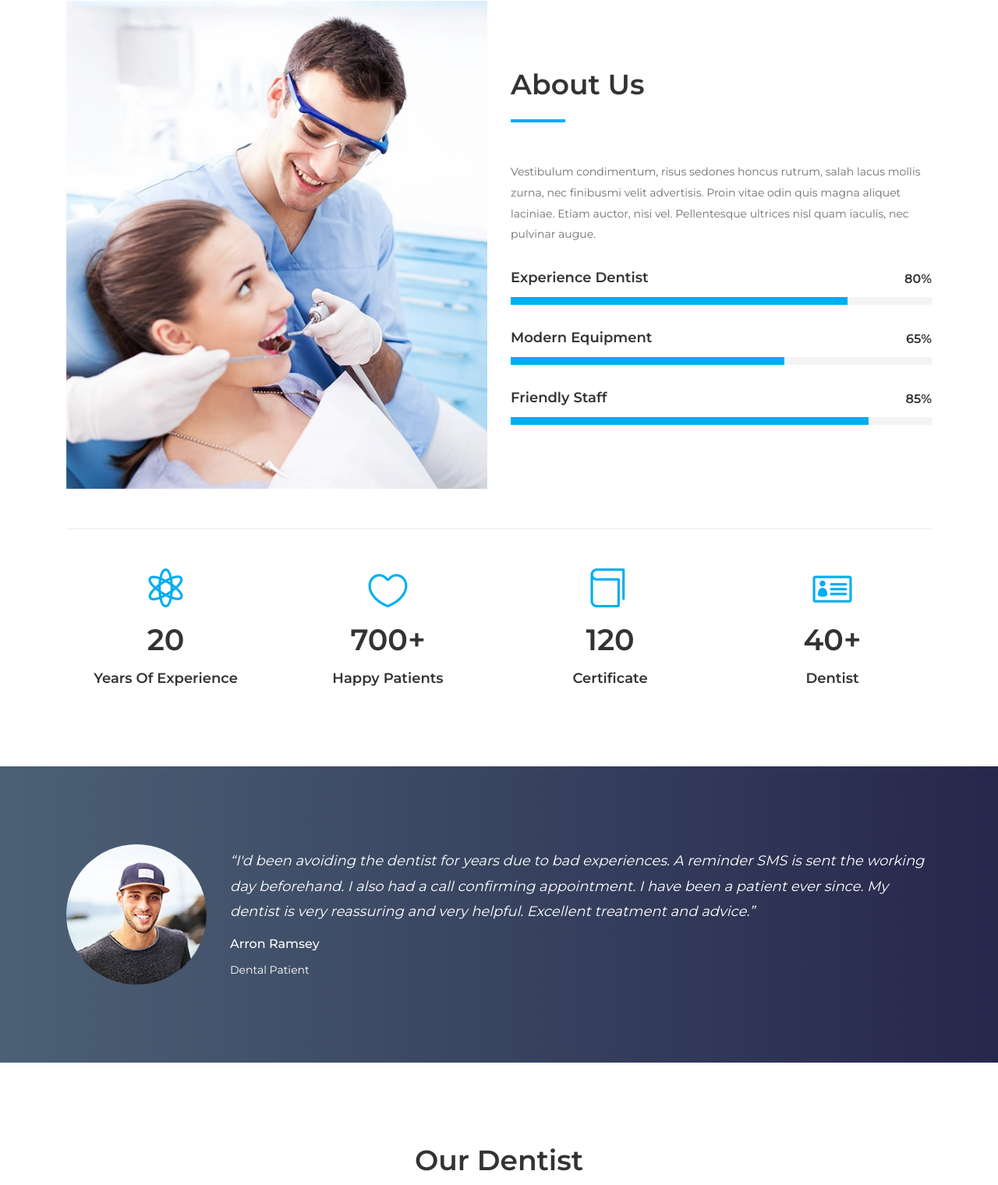
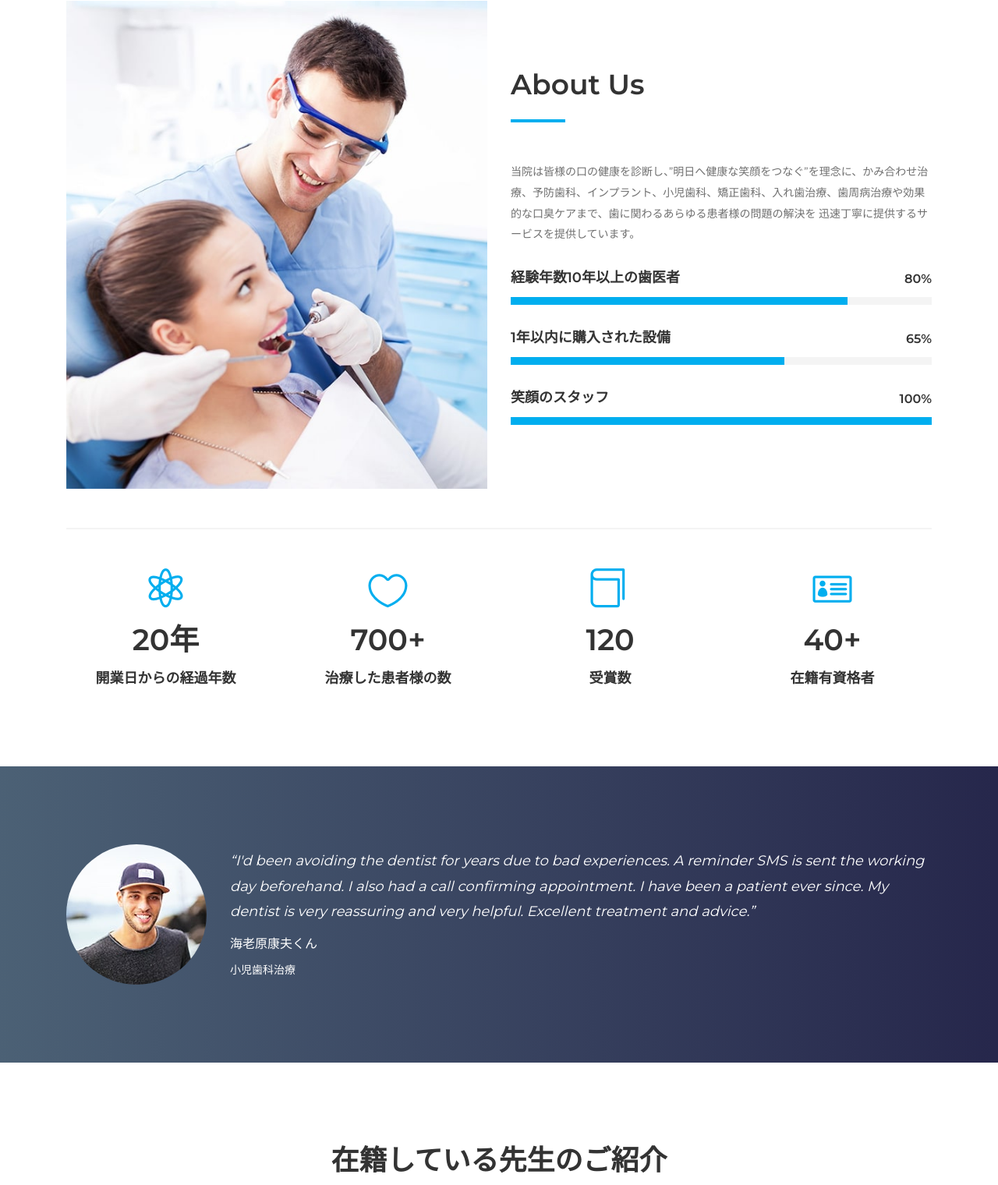
Before and after one commit to gucchi123/dentalsuikouproject, a website: page about.html in a window 1280 px wide. Shown: the part 480-2000 px from the top of the page at 78% size. Drawn offline with Linux system fonts and the light colour scheme; files whose address does not match are found by name.

Commit message:
about_japanese_revised

```diff
--- a/about.html
+++ b/about.html
@@ -175,12 +175,11 @@
               <h2>About Us</h2>
               <div class="line"></div>
             </div>
-            <p>Vestibulum condimentum, risus sedones honcus rutrum, salah lacus mollis zurna, nec finibusmi velit advertisis. Proin vitae odin quis magna aliquet laciniae. Etiam auctor, nisi vel. Pellentesque ultrices nisl quam iaculis, nec pulvinar
-              augue.</p>
+            <p>当院は皆様の口の健康を診断し、”明日へ健康な笑顔をつなぐ”を理念に、かみ合わせ治療、予防歯科、インプラント、小児歯科、矯正歯科、入れ歯治療、歯周病治療や効果的な口臭ケアまで、歯に関わるあらゆる患者様の問題の解決を 迅速丁寧に提供するサービスを提供しています。</p>
 
             <!-- Single Skills Area -->
             <div class="single-skills-area mt-30">
-              <h6>Experience Dentist</h6>
+              <h6>経験年数10年以上の歯医者</h6>
               <div id="bar1" class="barfiller">
                 <span class="tip"></span>
                 <span class="fill" data-percentage="80"></span>
@@ -189,7 +188,7 @@
 
             <!-- Single Skills Area -->
             <div class="single-skills-area mt-30">
-              <h6>Modern Equipment</h6>
+              <h6>1年以内に購入された設備</h6>
               <div id="bar2" class="barfiller">
                 <span class="tip"></span>
                 <span class="fill" data-percentage="65"></span>
@@ -198,10 +197,10 @@
 
             <!-- Single Skills Area -->
             <div class="single-skills-area mt-30">
-              <h6>Friendly Staff</h6>
+              <h6>笑顔のスタッフ</h6>
               <div id="bar3" class="barfiller">
                 <span class="tip"></span>
-                <span class="fill" data-percentage="85"></span>
+                <span class="fill" data-percentage="100"></span>
               </div>
             </div>
           </div>
@@ -223,8 +222,8 @@
         <div class="col-12 col-sm-6 col-lg-3">
           <div class="single-cta text-center mt-50 mb-100">
             <i class="icon_genius"></i>
-            <h2><span class="counter">20</span></h2>
-            <h5>Years Of Experience</h5>
+            <h2><span class="counter">20</span>年</h2>
+            <h5>開業日からの経過年数</h5>
           </div>
         </div>
 
@@ -233,7 +232,7 @@
           <div class="single-cta text-center mt-50 mb-100">
             <i class="icon_heart_alt"></i>
             <h2><span class="counter">700</span>+</h2>
-            <h5>Happy Patients</h5>
+            <h5>治療した患者様の数</h5>
           </div>
         </div>
 
@@ -242,7 +241,7 @@
           <div class="single-cta text-center mt-50 mb-100">
             <i class="icon_book_alt"></i>
             <h2><span class="counter">120</span></h2>
-            <h5>Certificate</h5>
+            <h5>受賞数</h5>
           </div>
         </div>
 
@@ -251,7 +250,7 @@
           <div class="single-cta text-center mt-50 mb-100">
             <i class="icon_id"></i>
             <h2><span class="counter">40</span>+</h2>
-            <h5>Dentist</h5>
+            <h5>在籍有資格者</h5>
           </div>
         </div>
       </div>
@@ -276,8 +275,8 @@
               <div class="testimonial-content">
                 <h5>“I'd been avoiding the dentist for years due to bad experiences. A reminder SMS is sent the working day beforehand. I also had a call confirming appointment. I have been a patient ever since. My dentist is very reassuring and
                   very helpful. Excellent treatment and advice.”</h5>
-                <h6>Arron Ramsey</h6>
-                <p>Dental Patient</p>
+                <h6>山田太郎様</h6>
+                <p>インプラント治療</p>
               </div>
             </div>
 
@@ -291,8 +290,8 @@
               <div class="testimonial-content">
                 <h5>“I'd been avoiding the dentist for years due to bad experiences. A reminder SMS is sent the working day beforehand. I also had a call confirming appointment. I have been a patient ever since. My dentist is very reassuring and
                   very helpful. Excellent treatment and advice.”</h5>
-                <h6>Arron Ramsey</h6>
-                <p>Dental Patient</p>
+                <h6>海老原康夫くん</h6>
+                <p>小児歯科治療</p>
               </div>
             </div>
 
@@ -306,8 +305,8 @@
               <div class="testimonial-content">
                 <h5>“I'd been avoiding the dentist for years due to bad experiences. A reminder SMS is sent the working day beforehand. I also had a call confirming appointment. I have been a patient ever since. My dentist is very reassuring and
                   very helpful. Excellent treatment and advice.”</h5>
-                <h6>Arron Ramsey</h6>
-                <p>Dental Patient</p>
+                <h6>安河内花子様</h6>
+                <p>歯並びの矯正</p>
               </div>
             </div>
           </div>
@@ -324,7 +323,7 @@
         <!-- Section Heading -->
         <div class="col-12">
           <div class="section-heading text-center">
-            <h2>Our Dentist</h2>
+            <h2>在籍している先生のご紹介</h2>
             <div class="line"></div>
           </div>
         </div>
```
